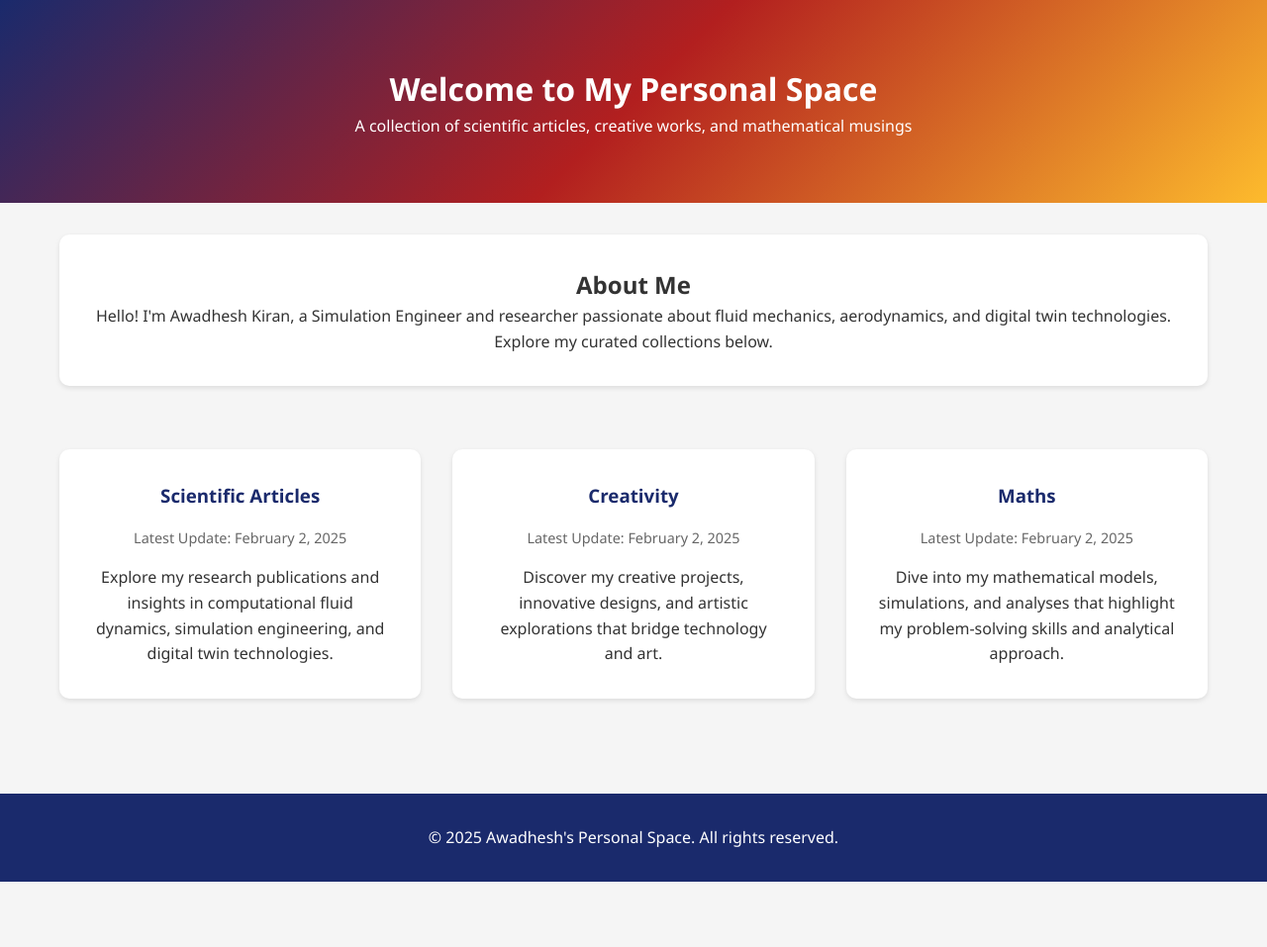
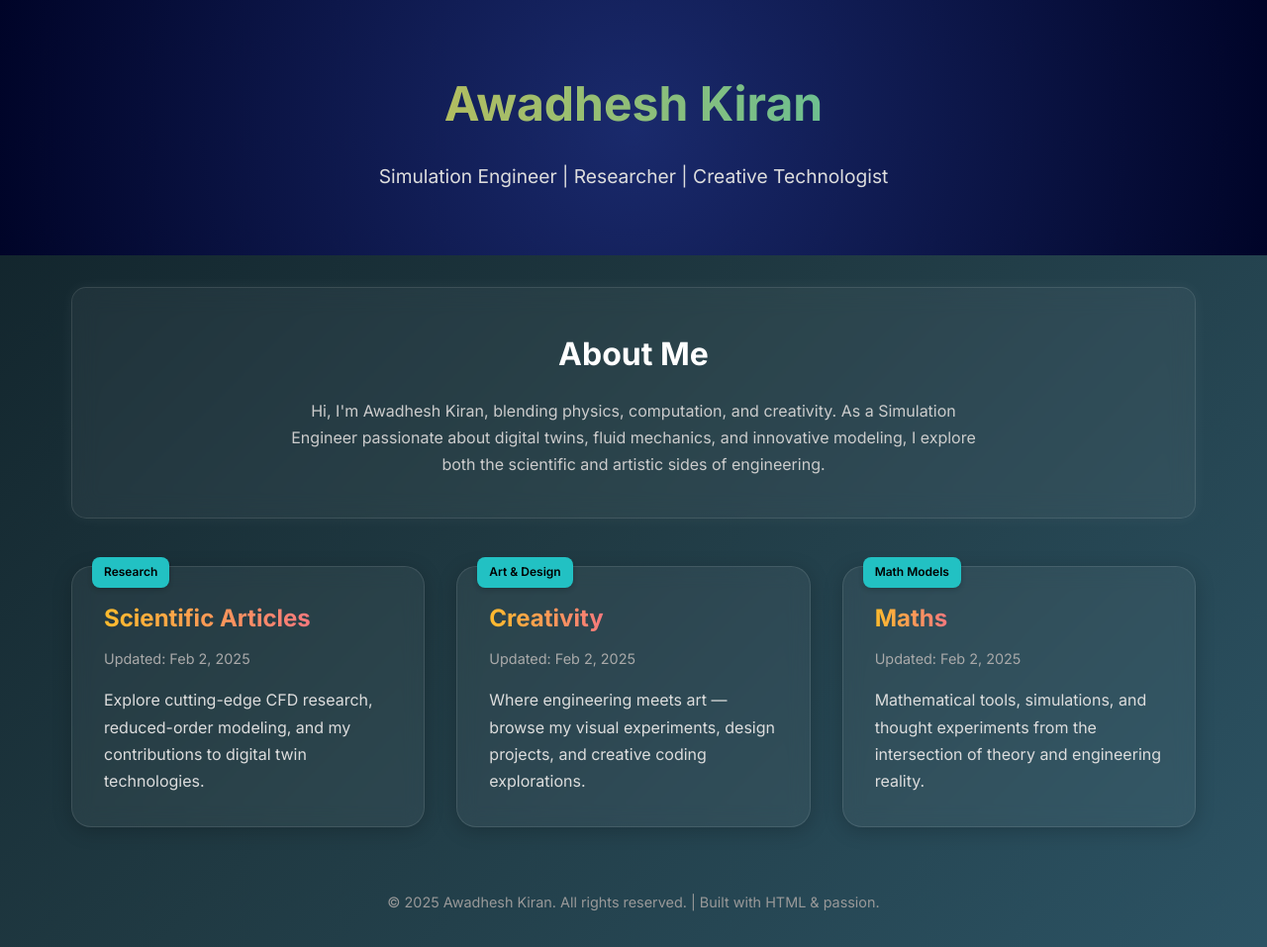
Before and after one commit to awadheshkiran/awadheshkiran.github.io, a plain HTML site: page index.html in a window 1280 px wide. Shown: the whole page at 99% size. Before the commit the page ends 891 px from the top, so only its background shows below. Drawn offline with Linux system fonts and the light colour scheme.

Commit message:
New cool webpage. This has color been modified to black, while no navigation and animation setup

```diff
--- a/index.html
+++ b/index.html
@@ -1,126 +1,179 @@
 <!DOCTYPE html>
 <html lang="en">
 <head>
-  <meta charset="UTF-8">
-  <meta name="viewport" content="width=device-width, initial-scale=1.0">
-  <title>Awadhesh's Personal Space</title>
+  <meta charset="UTF-8" />
+  <meta name="viewport" content="width=device-width, initial-scale=1.0"/>
+  <title>Awadhesh Kiran — Digital Space</title>
+  <link href="https://fonts.googleapis.com/css2?family=Inter:wght@400;600;700&display=swap" rel="stylesheet">
   <style>
     * {
+      box-sizing: border-box;
       margin: 0;
       padding: 0;
-      box-sizing: border-box;
-      font-family: 'Segoe UI', Tahoma, Geneva, Verdana, sans-serif;
     }
     body {
-      line-height: 1.6;
-      color: #333;
-      background-color: #f5f5f5;
+      font-family: 'Inter', sans-serif;
+      background: linear-gradient(135deg, #0f2027, #203a43, #2c5364);
+      color: #f0f0f0;
+      line-height: 1.7;
+      overflow-x: hidden;
     }
     header {
-      background: linear-gradient(135deg, #1a2a6c, #b21f1f, #fdbb2d);
-      color: white;
       text-align: center;
       padding: 4rem 2rem;
+      background: radial-gradient(circle at center, #1a2a6c, #000428);
     }
+    header h1 {
+      font-size: 3rem;
+      background: linear-gradient(90deg, #fdbb2d, #22c1c3);
+      -webkit-background-clip: text;
+      -webkit-text-fill-color: transparent;
+      font-weight: 700;
+    }
+    header p {
+      font-size: 1.2rem;
+      margin-top: 1rem;
+      color: #ddd;
+    }
+
     .container {
       max-width: 1200px;
-      margin: 0 auto;
-      padding: 0 20px;
+      margin: auto;
+      padding: 2rem;
     }
+
     .intro {
       text-align: center;
-      margin: 2rem 0;
-      padding: 2rem;
-      background: white;
-      border-radius: 10px;
-      box-shadow: 0 2px 5px rgba(0,0,0,0.1);
+      background: rgba(255, 255, 255, 0.05);
+      border: 1px solid rgba(255, 255, 255, 0.1);
+      border-radius: 15px;
+      padding: 2.5rem;
+      backdrop-filter: blur(12px);
+      box-shadow: 0 0 15px rgba(255, 255, 255, 0.05);
+      margin-bottom: 3rem;
     }
+    .intro h2 {
+      font-size: 2rem;
+      margin-bottom: 1rem;
+      color: #ffffff;
+    }
+    .intro p {
+      color: #ccc;
+      max-width: 700px;
+      margin: 0 auto;
+    }
+
     .content-grid {
       display: grid;
-      grid-template-columns: repeat(auto-fit, minmax(300px, 1fr));
+      grid-template-columns: repeat(auto-fit, minmax(320px, 1fr));
       gap: 2rem;
-      padding: 2rem 0;
     }
+
     .content-block {
-      background: white;
+      background: rgba(255, 255, 255, 0.05);
       padding: 2rem;
-      border-radius: 10px;
-      box-shadow: 0 2px 5px rgba(0,0,0,0.1);
-      transition: transform 0.3s ease;
+      border-radius: 20px;
+      border: 1px solid rgba(255,255,255,0.1);
+      backdrop-filter: blur(10px);
+      box-shadow: 0 4px 20px rgba(0,0,0,0.2);
+      transition: transform 0.3s ease, box-shadow 0.3s ease;
+      position: relative;
+    }
+
+    .content-block:hover {
+      transform: translateY(-6px);
+      box-shadow: 0 8px 30px rgba(255,255,255,0.2);
+    }
+
+    .content-block h3 a {
+      font-size: 1.5rem;
+      color: #fdbb2d;
+      text-decoration: none;
+      background: linear-gradient(90deg, #fdbb2d, #f7797d);
+      -webkit-background-clip: text;
+      -webkit-text-fill-color: transparent;
+    }
+
+    .content-block .date {
+      font-size: 0.9rem;
+      color: #aaa;
+      margin: 0.5rem 0 1rem;
+    }
+
+    .content-block p {
+      color: #ddd;
+    }
+
+    .badge {
+      position: absolute;
+      top: -10px;
+      left: 20px;
+      background: #22c1c3;
+      color: #000;
+      font-weight: 600;
+      padding: 5px 12px;
+      border-radius: 8px;
+      font-size: 0.75rem;
+      box-shadow: 0 2px 5px rgba(0,0,0,0.2);
+    }
+
+    footer {
       text-align: center;
+      padding: 2rem 1rem;
+      color: #999;
+      font-size: 0.9rem;
     }
-    .content-block:hover {
-      transform: translateY(-5px);
-    }
-    .content-block h3 {
-      color: #1a2a6c;
-      margin-bottom: 1rem;
-    }
-    .date {
-      color: #666;
-      font-size: 0.9rem;
-      margin-bottom: 1rem;
-    }
-    footer {
-      background: #1a2a6c;
-      color: white;
-      text-align: center;
-      padding: 2rem;
-      margin-top: 4rem;
-    }
-    a {
-      color: #1a2a6c;
-      text-decoration: none;
-      font-weight: bold;
-      transition: color 0.3s ease;
-    }
-    a:hover {
-      color: #b21f1f;
+
+    @media (max-width: 600px) {
+      header h1 {
+        font-size: 2rem;
+      }
+      .intro {
+        padding: 2rem 1.5rem;
+      }
     }
   </style>
 </head>
 <body>
+
   <header>
-    <div class="container">
-      <h1>Welcome to My Personal Space</h1>
-      <p>A collection of scientific articles, creative works, and mathematical musings</p>
-    </div>
+    <h1>Awadhesh Kiran</h1>
+    <p>Simulation Engineer | Researcher | Creative Technologist</p>
   </header>
 
   <main class="container">
     <section class="intro">
       <h2>About Me</h2>
-      <p>Hello! I'm Awadhesh Kiran, a Simulation Engineer and researcher passionate about fluid mechanics, aerodynamics, and digital twin technologies. Explore my curated collections below.</p>
+      <p>Hi, I'm Awadhesh Kiran, blending physics, computation, and creativity. As a Simulation Engineer passionate about digital twins, fluid mechanics, and innovative modeling, I explore both the scientific and artistic sides of engineering.</p>
     </section>
 
     <div class="content-grid">
-      <!-- Scientific Articles Section -->
-      <article class="content-block">
+      <div class="content-block">
+        <div class="badge">Research</div>
         <h3><a href="scientific-articles/index.html">Scientific Articles</a></h3>
-        <div class="date">Latest Update: February 2, 2025</div>
-        <p>Explore my research publications and insights in computational fluid dynamics, simulation engineering, and digital twin technologies.</p>
-      </article>
+        <div class="date">Updated: Feb 2, 2025</div>
+        <p>Explore cutting-edge CFD research, reduced-order modeling, and my contributions to digital twin technologies.</p>
+      </div>
 
-      <!-- Creativity Section -->
-      <article class="content-block">
+      <div class="content-block">
+        <div class="badge">Art & Design</div>
         <h3><a href="creativity/index.html">Creativity</a></h3>
-        <div class="date">Latest Update: February 2, 2025</div>
-        <p>Discover my creative projects, innovative designs, and artistic explorations that bridge technology and art.</p>
-      </article>
+        <div class="date">Updated: Feb 2, 2025</div>
+        <p>Where engineering meets art — browse my visual experiments, design projects, and creative coding explorations.</p>
+      </div>
 
-      <!-- Maths Section -->
-      <article class="content-block">
+      <div class="content-block">
+        <div class="badge">Math Models</div>
         <h3><a href="maths/index.html">Maths</a></h3>
-        <div class="date">Latest Update: February 2, 2025</div>
-        <p>Dive into my mathematical models, simulations, and analyses that highlight my problem-solving skills and analytical approach.</p>
-      </article>
+        <div class="date">Updated: Feb 2, 2025</div>
+        <p>Mathematical tools, simulations, and thought experiments from the intersection of theory and engineering reality.</p>
+      </div>
     </div>
   </main>
 
   <footer>
-    <div class="container">
-      <p>&copy; 2025 Awadhesh's Personal Space. All rights reserved.</p>
-    </div>
+    &copy; 2025 Awadhesh Kiran. All rights reserved. | Built with HTML & passion.
   </footer>
+
 </body>
 </html>
```
